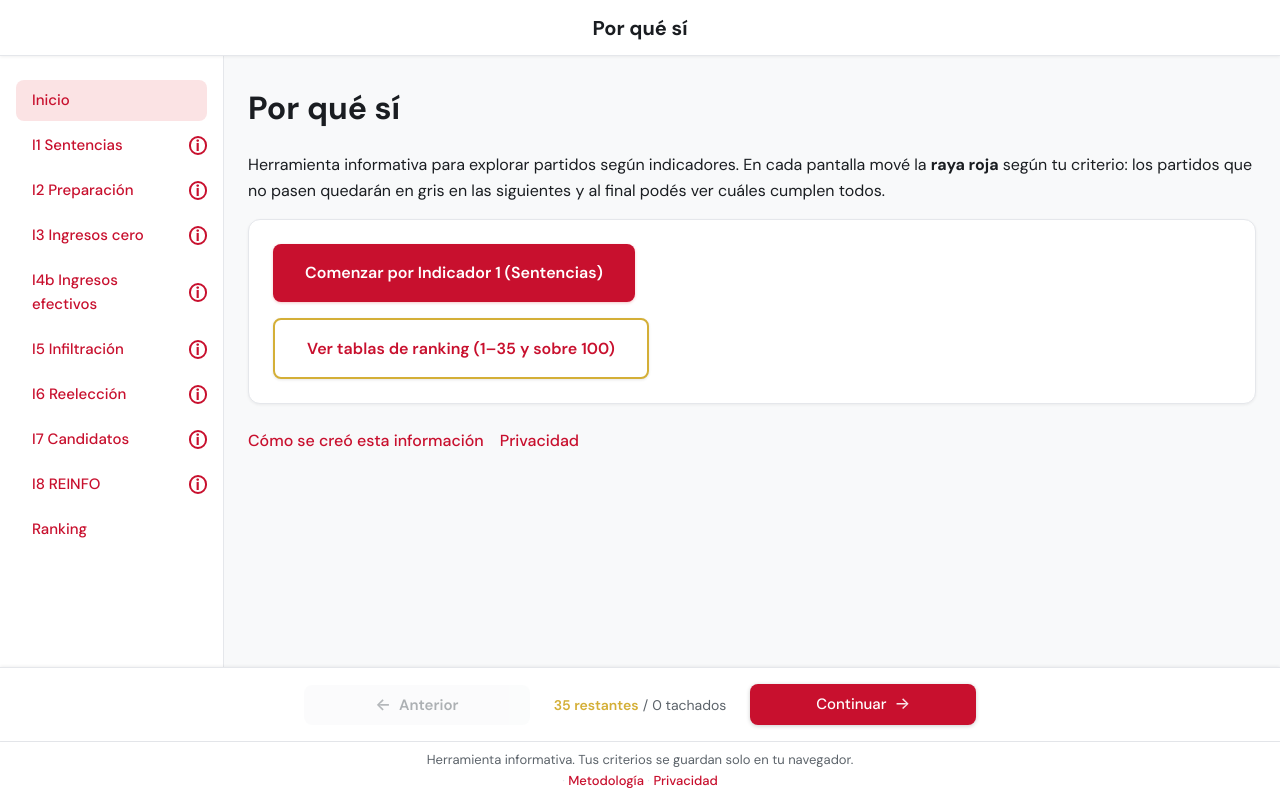
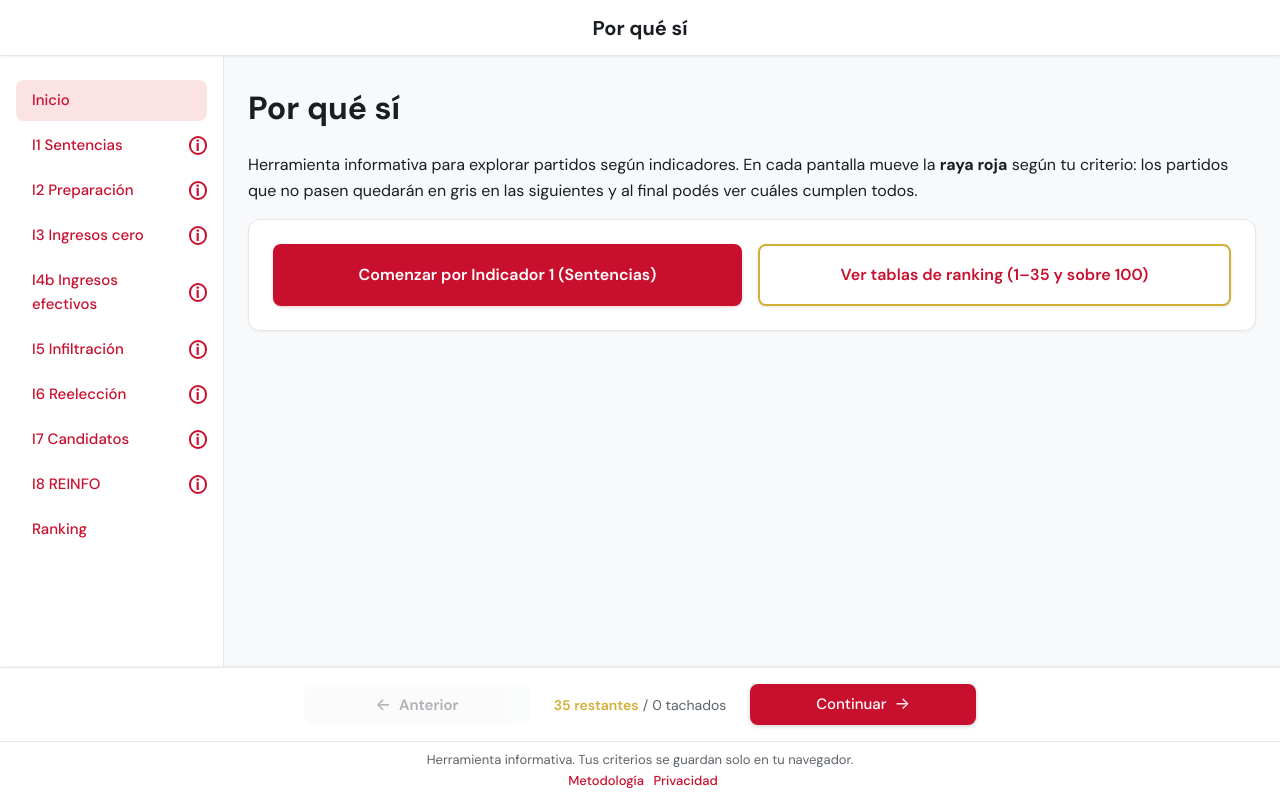
Before and after one commit to Edwindeza/porestospensaremos, a React (Vite) app: page / in a window 1280 px wide. Built offline with nearby package versions, Linux system fonts and the light colour scheme.

Commit message:
Fix logic and reset

```diff
--- a/src/index.css
+++ b/src/index.css
@@ -698,6 +698,11 @@ body {
   gap: var(--space-md);
   margin-top: var(--space-xl);
 }
+.page-links .btn-outline {
+  flex-basis: 100%;
+  width: 100%;
+  justify-content: center;
+}
 
 /* Cards / bloques */
 .card {
@@ -711,6 +716,60 @@ body {
 
 .card:last-child {
   margin-bottom: 0;
+}
+
+/* Inicio: botones inline y simétricos en web */
+.inicio-actions {
+  display: flex;
+  flex-wrap: wrap;
+  gap: var(--space-md);
+  align-items: stretch;
+}
+.inicio-actions .btn {
+  flex: 1;
+  min-width: 12rem;
+  justify-content: center;
+}
+.inicio-reiniciar-wrap {
+  margin: var(--space-lg) 0 0;
+  padding-top: var(--space-md);
+  border-top: 1px solid var(--color-border);
+}
+.inicio-reiniciar-wrap .btn {
+  width: 100%;
+  justify-content: center;
+}
+
+@media (max-width: 640px) {
+  .inicio-actions {
+    flex-direction: column;
+  }
+  .inicio-actions .btn {
+    width: 100%;
+    min-width: 0;
+  }
+}
+
+/* Metodología: secciones y listas */
+.metodologia-section h2 {
+  margin: 0 0 var(--space-md);
+  font-size: 1.125rem;
+  font-weight: 700;
+  color: var(--color-text);
+}
+.metodologia-section p {
+  margin: 0 0 var(--space-md);
+}
+.metodologia-section p:last-child,
+.metodologia-section ul:last-child {
+  margin-bottom: 0;
+}
+.metodologia-section ul {
+  margin: 0 0 var(--space-md);
+  padding-left: 1.25rem;
+}
+.metodologia-indicadores li {
+  margin-bottom: var(--space-sm);
 }
 
 /* Enlaces tipo botón — bandera Perú */
@@ -764,6 +823,18 @@ body {
 .btn-secondary:focus-visible {
   outline: none;
   box-shadow: 0 0 0 3px rgba(212, 175, 55, 0.4);
+}
+
+.btn-outline {
+  background: transparent;
+  color: var(--color-text-muted);
+  border: 1px solid var(--color-border);
+  box-shadow: none;
+}
+.btn-outline:hover {
+  background: var(--color-bg);
+  color: var(--color-text);
+  border-color: var(--color-text-muted);
 }
 
 /* Enlaces normales */
--- a/src/main.jsx
+++ b/src/main.jsx
@@ -2,7 +2,7 @@ import { StrictMode, useEffect } from 'react'
 import { createRoot } from 'react-dom/client'
 import { BrowserRouter } from 'react-router-dom'
 import { HelmetProvider } from 'react-helmet-async'
-import { useDataStore } from './store/useDataStore'
+import { useDataStore } from './store/useDataStore.js'
 import App from './App.jsx'
 import './index.css'
 
--- a/src/pages/Inicio.jsx
+++ b/src/pages/Inicio.jsx
@@ -1,7 +1,12 @@
 import { Helmet } from 'react-helmet-async'
 import { Link } from 'react-router-dom'
+import { useDataStore } from '../store/useDataStore'
 
 export default function Inicio() {
+  const reiniciar = useDataStore((s) => s.reiniciar)
+  const descartadosTotal = useDataStore((s) => s.descartadosTotal)
+  const hayAlgoQueLimpiar = descartadosTotal?.size > 0
+
   return (
     <>
       <Helmet>
@@ -12,25 +17,26 @@ export default function Inicio() {
         <h1>Por qué sí</h1>
         <p>
           Herramienta informativa para explorar partidos según indicadores. En cada pantalla
-          mové la <strong>raya roja</strong> según tu criterio: los partidos que no pasen
+          mueve la <strong>raya roja</strong> según tu criterio: los partidos que no pasen
           quedarán en gris en las siguientes y al final podés ver cuáles cumplen todos.
         </p>
         <div className="card">
-          <p style={{ marginTop: 0 }}>
+          <div className="inicio-actions">
             <Link to="/indicador/1" className="btn">
               Comenzar por Indicador 1 (Sentencias)
             </Link>
-          </p>
-          <p>
             <Link to="/ranking" className="btn btn-secondary">
               Ver tablas de ranking (1–35 y sobre 100)
             </Link>
-          </p>
+          </div>
+          {hayAlgoQueLimpiar && (
+            <p className="inicio-reiniciar-wrap">
+              <button type="button" className="btn btn-outline" onClick={reiniciar} aria-label="Borrar umbrales y volver a empezar">
+                Reiniciar (limpiar todo)
+              </button>
+            </p>
+          )}
         </div>
-        <p className="page-links" style={{ marginTop: '1.5rem' }}>
-          <Link to="/metodologia">Cómo se creó esta información</Link>
-          <Link to="/privacidad">Privacidad</Link>
-        </p>
       </div>
     </>
   )
--- a/src/pages/Metodologia.jsx
+++ b/src/pages/Metodologia.jsx
@@ -10,21 +10,47 @@ export default function Metodologia() {
       </Helmet>
       <div className="page">
         <h1>Cómo se creó esta información</h1>
-        <div className="card">
-          <p style={{ marginTop: 0 }}>
-            Los datos son calculados a partir de información pública (candidatos, declaraciones,
-            sentencias). Fuentes: <strong>REINFO</strong> (registro de candidatos por partido y
-            tipo de elección) y tablas de sentencias (Total y Porcentaje por partido).
+
+        <section className="card metodologia-section">
+          <h2>Fuentes de datos</h2>
+          <p>
+            Los cálculos se basan en <strong>información pública</strong>: candidatos, declaraciones juradas y sentencias. Las fuentes utilizadas son:
           </p>
+          <ul>
+            <li><strong>REINFO</strong> — Registro de candidatos por partido y tipo de elección (Senador Nacional, Diputado, Parlamento Andino, etc.).</li>
+            <li><strong>Tablas de sentencias</strong> — Totales y porcentaje por partido (candidatos con sentencia firme), alineadas con fuentes oficiales.</li>
+            <li><strong>Declaraciones de ingresos</strong> — Para indicadores de ingreso (I3, I4, I4b).</li>
+          </ul>
+        </section>
+
+        <section className="card metodologia-section">
+          <h2>Indicadores (I1 a I8)</h2>
+          <p>Cada indicador mide un aspecto distinto. El usuario fija un umbral por indicador; los partidos que no lo cumplen se marcan como descartados (acumulados en todos los indicadores).</p>
+          <ul className="metodologia-indicadores">
+            <li><strong>I1</strong> — Porcentaje de Candidatos Activos con Sentencia Firme.</li>
+            <li><strong>I2</strong> — Índice de Preparación (IP): escala por nivel educativo (fórmula IP = PR + SE + ETC + ENU + EU + EPM + EPD; 0 a 24).</li>
+            <li><strong>I3</strong> — Cantidad de Candidatos que declararon ingreso S/ 0.</li>
+            <li><strong>I4b</strong> — Promedio de Ingreso Anual por Candidato (sin máx. ni reportes S/ 0).</li>
+            <li><strong>I5</strong> — Índice de Infiltración de Partidos #PorEstosNo en otros partidos (fórmula ponderada por posición en lista; 0–100%).</li>
+            <li><strong>I6</strong> — Cantidad de Congresistas que buscan Reelección.</li>
+            <li><strong>I7</strong> — Cantidad de Candidatos al Senado Nacional.</li>
+            <li><strong>I8</strong> — Índice de Presencia de Candidatos en REINFO.</li>
+          </ul>
+        </section>
+
+        <section className="card metodologia-section">
+          <h2>Fórmulas de cálculo</h2>
           <p>
-            Cada indicador (I1 a I7) mide un aspecto distinto; las fórmulas del Índice de
-            Preparación (IP) y del Índice de Infiltración (#PorEstosNo) están documentadas
-            en el README del proyecto.
+            Las fórmulas detalladas del <strong>Índice de Preparación (IP)</strong> y del <strong>Índice de Infiltración (IF)</strong> (#PorEstosNo), así como los pesos del valor compuesto para el ranking, están documentadas en el README del proyecto.
           </p>
-          <p style={{ marginBottom: 0 }}>
+        </section>
+
+        <section className="card metodologia-section">
+          <p style={{ margin: 0 }}>
             Esta es una <strong>herramienta informativa</strong>, no vinculante ni propaganda.
           </p>
-        </div>
+        </section>
+
         <p className="page-links">
           <Link to="/" className="btn btn-secondary">Volver al inicio</Link>
         </p>
--- a/src/pages/Ranking.jsx
+++ b/src/pages/Ranking.jsx
@@ -10,6 +10,7 @@ function formatValor(v) {
 export default function Ranking() {
   const ranking = useDataStore((s) => s.ranking)
   const descartadosTotal = useDataStore((s) => s.descartadosTotal)
+  const reiniciar = useDataStore((s) => s.reiniciar)
 
   if (!ranking) {
     return (
@@ -43,7 +44,7 @@ export default function Ranking() {
         </p>
 
         <div className="card">
-          <h2 className="ranking-tabla-titulo">Ranking (escala 35 — 35 = óptimo)</h2>
+          <h2 className="ranking-tabla-titulo">Ranking (escala 22 — 35 = óptimo)</h2>
           <div className="table-wrap">
             <table className="ranking-tabla">
               <thead>
@@ -70,7 +71,7 @@ export default function Ranking() {
         </div>
 
         <div className="card">
-          <h2 className="ranking-tabla-titulo">Porcentaje (escala 100 — 100 = óptimo)</h2>
+          <h2 className="ranking-tabla-titulo">Porcentaje (escala 86 — 100 = óptimo)</h2>
           <div className="table-wrap">
             <table className="ranking-tabla">
               <thead>
@@ -99,6 +100,11 @@ export default function Ranking() {
         <p className="page-links">
           <Link to="/" className="btn btn-secondary">Volver al inicio</Link>
           <Link to="/indicador/1" className="btn">Indicador 1</Link>
+          {descartadosTotal?.size > 0 && (
+            <button type="button" className="btn btn-outline" onClick={reiniciar} aria-label="Borrar umbrales y volver a empezar">
+              Reiniciar (limpiar todo)
+            </button>
+          )}
         </p>
       </div>
     </>
--- a/src/store/useDataStore.js
+++ b/src/store/useDataStore.js
@@ -104,6 +104,29 @@ export const useDataStore = create((set) => ({
     }
   },
 
+  /** Limpia umbrales guardados y vuelve a valores por defecto (nadie tachado). */
+  reiniciar: () => {
+    setStoredUmbrales({})
+    set((state) => {
+      const ind = state.indicadores
+      if (!ind?.meta) {
+        return { umbrales: {}, descartadosPorIndicador: {}, descartadosTotal: new Set() }
+      }
+      const nextUmbrales = {}
+      for (const id of Object.keys(ind.meta)) {
+        const meta = ind.meta[id]
+        nextUmbrales[id] = meta.higherIsBetter ? meta.min : meta.max
+      }
+      const descartadosPorIndicador = computeDescartadosPorIndicador(ind, nextUmbrales)
+      const descartadosTotal = computeDescartadosTotal(descartadosPorIndicador)
+      return {
+        umbrales: nextUmbrales,
+        descartadosPorIndicador,
+        descartadosTotal,
+      }
+    })
+  },
+
   /** Actualiza solo el umbral del indicador indicado (id). Cada indicador es independiente. */
   setUmbral: (id, value) => {
     const num = value === '' || value == null ? undefined : Number(value)
```
